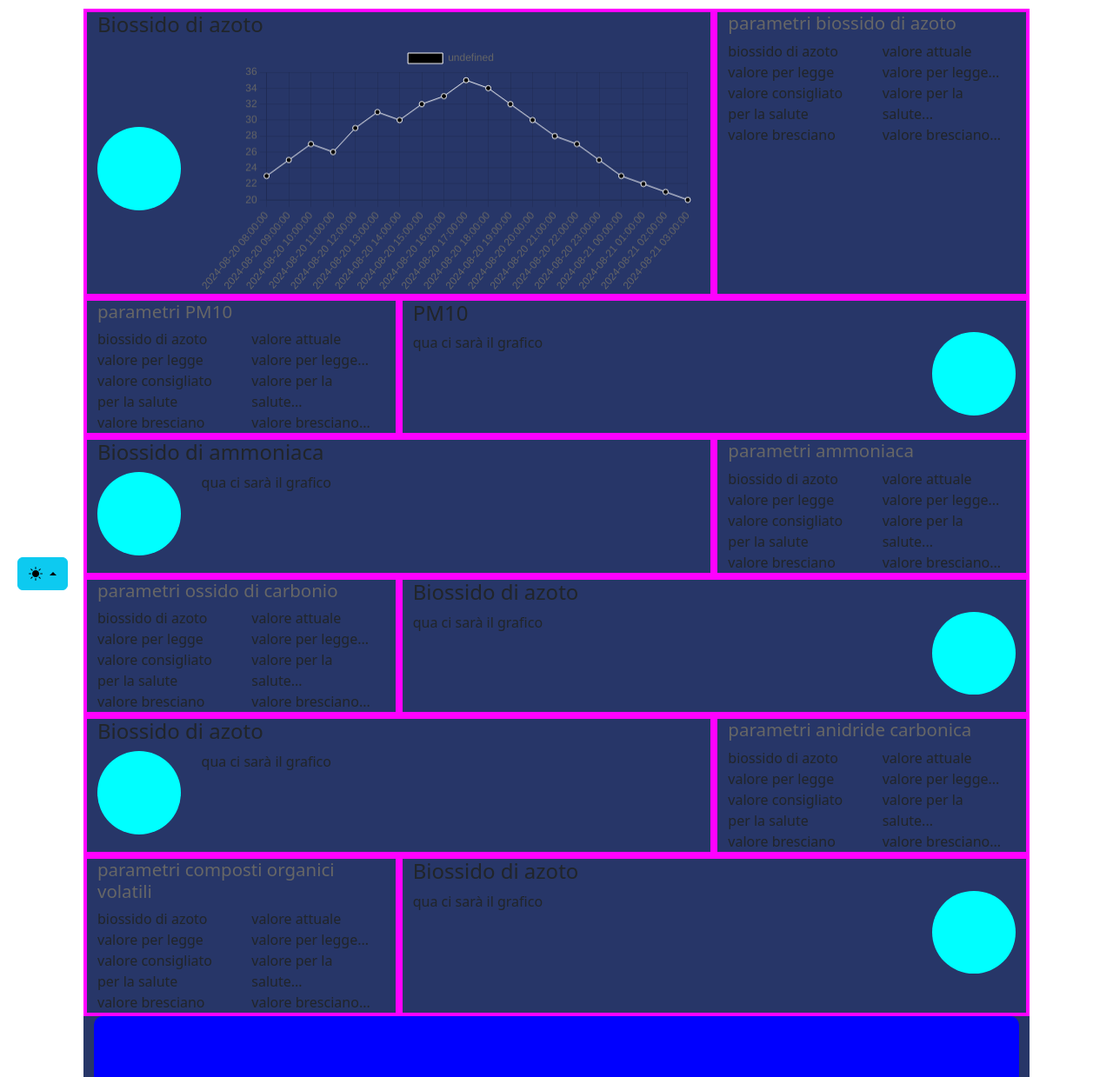
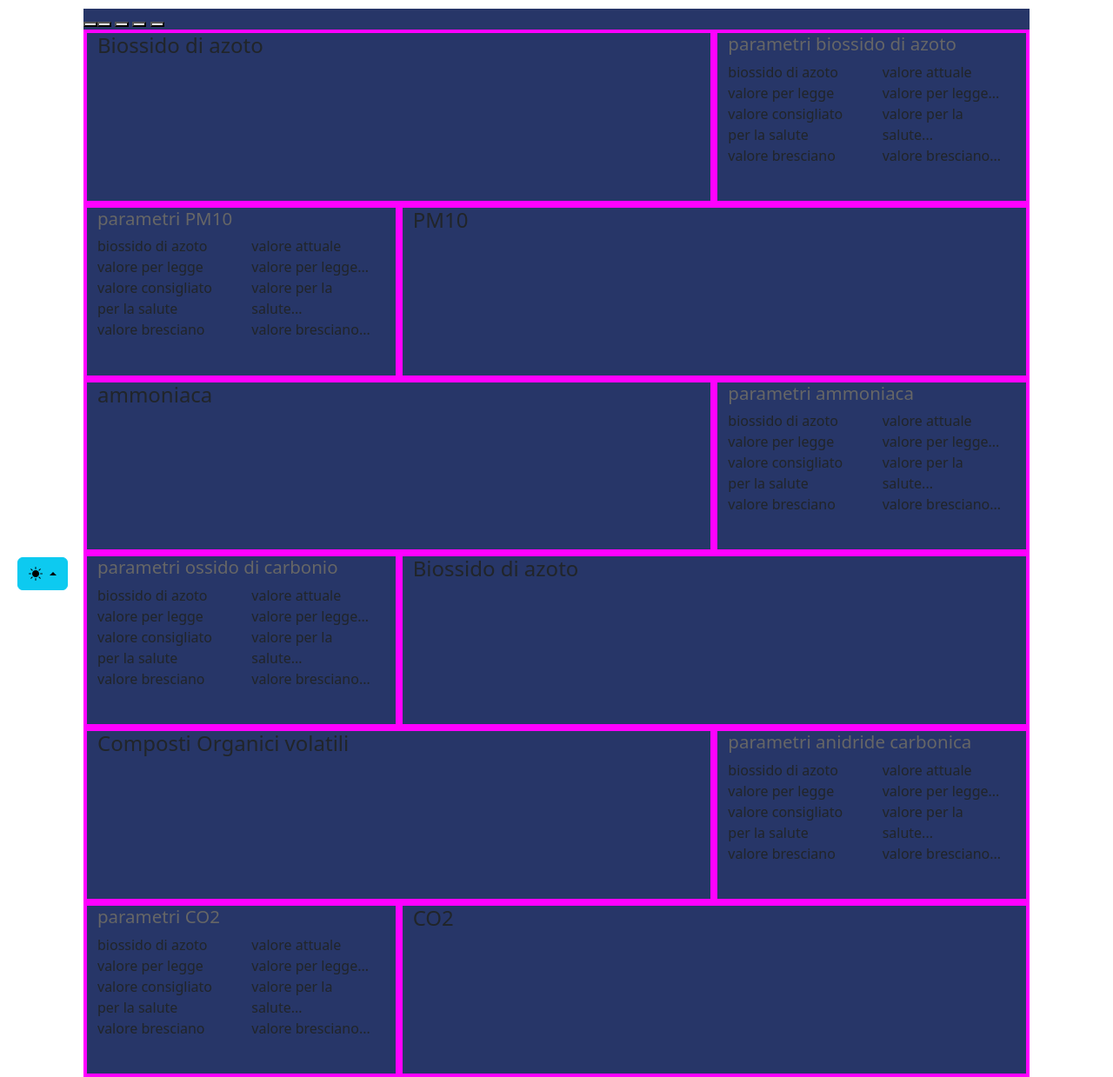
Before and after one commit to CoccodrillooXDS/AriaConnect_WebServer, a Flask app: page /dashboard/inquinanti in a window 1280 px wide. Shown: the part 101-1340 px from the top of the page at 87% size. Run offline with Flask 3, Linux system fonts and the light colour scheme; a map, chart or similar area stays blank; parts of the project's set-up code (start-up, migrations or seed data) failed here and were passed over.

Commit message:
bella coccodrilloXDS

```diff
--- /dev/null
+++ b/fetchInquinante.py
@@ -0,0 +1,52 @@
+import mysql.connector
+
+
+#tempoIntervallo: MICROSECOND SECOND MINUTE HOUR DAY WEEK MONTH QUARTER YEAR
+def getInquinante(nomeInquinante, valoreIntervallo, tempoIntervallo):
+    # Connessione al database MySQL
+    conn = mysql.connector.connect(
+        host="",
+        user="",
+        password="",
+        port=3306,
+        database="defaultdb"
+    )
+
+    # Creazione di un cursore
+    cursor = conn.cursor()
+    # Query SQL per estrarre solo i valori di CO2 dal campo JSON
+
+#SELECT data, JSON_UNQUOTE(JSON_EXTRACT(value, '$.{nomeInquinante}')) AS {nomeInquinante}_value FROM json_values WHERE data >= '{dataIniziale}';
+
+    query = f"""
+                SELECT data, JSON_UNQUOTE(JSON_EXTRACT(value, '$.{nomeInquinante}')) AS {nomeInquinante}_value
+                FROM defaultdb.json_values
+                WHERE `data` BETWEEN (
+                    DATE_SUB((
+                        SELECT `data`
+                        FROM defaultdb.json_values
+                        ORDER BY id DESC
+                        LIMIT 1
+                    ), INTERVAL {valoreIntervallo} {tempoIntervallo})  -- Replace 2 with the number of hours to subtract
+                ) AND (
+                    SELECT `data`
+                    FROM defaultdb.json_values
+                    ORDER BY id DESC
+                    LIMIT 1
+                )
+                AND JSON_EXTRACT(value, '$.{nomeInquinante}') IS NOT NULL;
+            """
+
+    # Esecuzione della query
+    cursor.execute(query)
+
+    # Recupero dei risultati
+    results = cursor.fetchall()
+
+    # Converti i risultati in una lista di valori di CO2
+    valoriInquinanti = [riga for riga in results if riga[1] is not None]
+
+    cursor.close()
+    conn.close()
+
+    return valoriInquinanti
--- a/main.py
+++ b/main.py
@@ -1,6 +1,7 @@
 from flask import Flask, render_template, redirect, request, jsonify
 from livereload import Server
 import os
+import fetchInquinante
 import requests
 
 app = Flask(__name__)
@@ -51,6 +52,24 @@
 def meteo():
     return render_template('dashboard_meteo.html')
 
+@app.route('/api/inquinanti', methods=['POST'])
+def inquinantiDataBase():
+    body = request.get_json()
+    nomeInquinante = body.get('inquinante', None)
+    valoreIntervallo = body.get('valoreIntervallo', None)
+    tempoIntervallo = body.get('tempoIntervallo', None)
+
+    if nomeInquinante is None or valoreIntervallo is None or tempoIntervallo is None:
+        return 'Error: lat and lon are required', 400
+    try:
+
+        response = fetchInquinante.getInquinante(nomeInquinante, valoreIntervallo, tempoIntervallo)
+
+        return jsonify(response), 200
+
+    except Exception as e:
+        return jsonify({'message': str(e)}), 500
+
 @app.route('/dashboard/inquinanti')
 def inquinanti():
     return render_template('dashboard_inquinanti.html')
--- a/static/js/inquinanti/grafici.js
+++ b/static/js/inquinanti/grafici.js
@@ -1,57 +1,67 @@
-document.addEventListener("DOMContentLoaded", async function () {
+async function fetchInquinanti(inquinante, valoreIntervallo, tempoIntervallo) {
+  // Fare la richiesta utilizzando fetch
+  await fetch('/api/inquinanti', {
+      // Impostare il metodo HTTP
+      method: 'POST',
+      // Impostare l'intestazione
+      headers: {
+          'Content-Type': 'application/json',
+      },
+      // Impostare il corpo della richiesta
+      body: JSON.stringify({ inquinante: inquinante, valoreIntervallo: valoreIntervallo, tempoIntervallo:tempoIntervallo})
+  }
+  ).then(response => {
+      // Controlla se la risposta è stata corretta
+      if (!response.ok) {throw new Error('Errore nella richiesta');}
+      return response.json(); // Convertire la risposta in JSON
+      })
 
-    const ctx = document.getElementById("grafico_NO2");
+      .then(data => {
 
-    new Chart(ctx, {
-      type: 'line',
+        let inquinanteValori = data.map(item => item[1]); //array he andrà messo sull'asse delle y
+        let inquinanteDate = data.map(item => item[0]); //array he andrà messo sull'asse delle x
+
+
+        let ctx = document.getElementById(`grafico_${inquinante}`);
+
+        const graficoUmidita = new Chart(ctx, {
+          type: 'line', // Tipo di grafico
           data: {
-
+            labels: inquinanteDate, // Asse X - Date
             datasets: [{
-          data: [
-            {x: '2024-08-20 08:00:00', y: 23},
-            {x: '2024-08-20 09:00:00', y: 25},
-            {x: '2024-08-20 10:00:00', y: 27},
-            {x: '2024-08-20 11:00:00', y: 26},
-            {x: '2024-08-20 12:00:00', y: 29},
-            {x: '2024-08-20 13:00:00', y: 31},
-            {x: '2024-08-20 14:00:00', y: 30},
-            {x: '2024-08-20 15:00:00', y: 32},
-            {x: '2024-08-20 16:00:00', y: 33},
-            {x: '2024-08-20 17:00:00', y: 35},
-            {x: '2024-08-20 18:00:00', y: 34},
-            {x: '2024-08-20 19:00:00', y: 32},
-            {x: '2024-08-20 20:00:00', y: 30},
-            {x: '2024-08-20 21:00:00', y: 28},
-            {x: '2024-08-20 22:00:00', y: 27},
-            {x: '2024-08-20 23:00:00', y: 25},
-            {x: '2024-08-21 00:00:00', y: 23},
-            {x: '2024-08-21 01:00:00', y: 22},
-            {x: '2024-08-21 02:00:00', y: 21},
-            {x: '2024-08-21 03:00:00', y: 20}
-          ],
-          borderWidth: 1,
-          backgroundColor: '#000000',
-          borderColor: '#ffffff',
-          labels: ["valore", "data"]
+              label: 'Umidità',
+              data: inquinanteValori, // Asse Y - Valori di umidità
             }]
           },
-
-
-
           options: {
             scales: {
+              x: {
+                display: true,
+                title: {
+                  display: true,
+                  text: 'Date'
+                }
+              },
               y: {
-            beginAtZero: false
+                display: true,
               }
             }
           }
       });
 
 
+      })
+
+      .catch(error => {
+          console.error('Errore:', error); // Gestisci gli errori
       });
+}
 
 
-// myChart.data.datasets[0].data.push(40);
 
-// // Aggiornare il grafico
-// myChart.update();
+fetchInquinanti("CO2", 2, "HOUR");
+fetchInquinanti("CO", 2, "HOUR");
+fetchInquinanti("NH3", 2, "HOUR");
+fetchInquinanti("NO2", 2, "HOUR");
+fetchInquinanti("TVOC", 2, "HOUR");
+fetchInquinanti("PM10", 10, "HOUR");
--- a/templates/dashboard_inquinanti.html
+++ b/templates/dashboard_inquinanti.html
@@ -14,16 +14,20 @@
 {% endblock %}
 
 {% block content %}
+<div class="pulsanti">
+    <button id="ora" onclick="setOra()"></dibuttonv>
+    <button id="giorno" onclick="setGiorno()"></button>
+    <button id="settimana" onclick="setSettimana()"></button>
+    <button id="mese" onclick="setMese()"></button>
+    <button id="anno" onclick="setAnno()"></button>
+</div>
 <div class="box">
 
     <div class="row">
         <div class="col-8">
             <h4>Biossido di azoto</h4>
             <div class="row">
-                <div class="col-2">
-                    <div id="switch_NO2"></div>
-                </div>
-                <div class="col-10">
+                <div class="col">
                     <canvas id="grafico_NO2"></canvas>
                 </div>
             </div>
@@ -72,11 +76,8 @@
         <div class="col-8">
             <h4>PM10</h4>
             <div class="row">
-                <div class="col-10">
-                    qua ci sarà il grafico
-                </div>
-                <div class="col-2">
-                    <div id="switch_PM10"></div>
+                <div class="col">
+                    <canvas id="grafico_PM10"></canvas>
                 </div>
             </div>
         </div>
@@ -84,13 +85,10 @@
 
     <div class="row">
         <div class="col-8">
-            <h4>Biossido di ammoniaca</h4>
+            <h4>ammoniaca</h4>
             <div class="row">
-                <div class="col-2">
-                    <div id="switch_NH3"></div>
-                </div>
-                <div class="col-10">
-                    qua ci sarà il grafico
+                <div class="col">
+                    <canvas id="grafico_NH3"></canvas>
                 </div>
             </div>
         </div>
@@ -138,11 +136,8 @@
         <div class="col-8">
             <h4>Biossido di azoto</h4>
             <div class="row">
-                <div class="col-10">
-                    qua ci sarà il grafico
-                </div>
-                <div class="col-2">
-                    <div id="switch_CO"></div>
+                <div class="col">
+                    <canvas id="grafico_CO"></canvas>
                 </div>
             </div>
         </div>
@@ -150,13 +145,10 @@
 
     <div class="row">
         <div class="col-8">
-            <h4>Biossido di azoto</h4>
+            <h4>Composti Organici volatili</h4>
             <div class="row">
-                <div class="col-2">
-                    <div id="switch_CO2"></div>
-                </div>
-                <div class="col-10">
-                    qua ci sarà il grafico
+                <div class="col">
+                    <canvas id="grafico_TVOC"></canvas>
                 </div>
             </div>
         </div>
@@ -183,7 +175,7 @@
 
     <div class="row">
         <div class="col-4">
-            <h3>parametri composti organici volatili</h3>
+            <h3>parametri CO2</h3>
             <div class="row">
                 <div class="col">biossido di azoto</div>
                 <div class="col">valore attuale</div>
@@ -202,22 +194,19 @@
             </div>
         </div>
         <div class="col-8">
-            <h4>Biossido di azoto</h4>
+            <h4>CO2</h4>
             <div class="row">
                 <div class="col-10">
-                    qua ci sarà il grafico
-                </div>
-                <div class="col-2">
-                    <div id="switch_TVOC"></div>
+                    <canvas id="grafico_CO2"></canvas>
                 </div>
             </div>
         </div>
     </div>
 
+
     <div class="row">
         <div class="col-12">
             <div id="map">
-
             </div>
         </div>
     </div>
```
Lines whose indentation alone changed are shown as unchanged.
